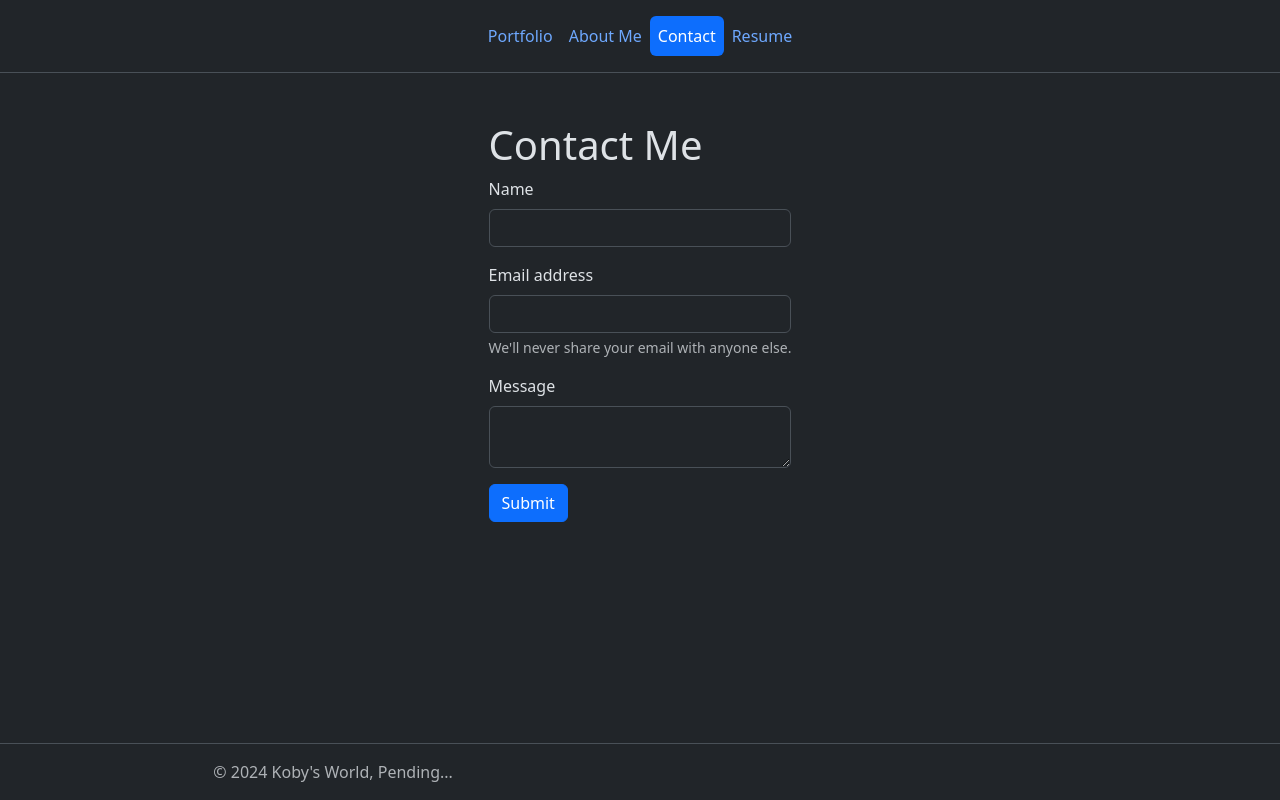
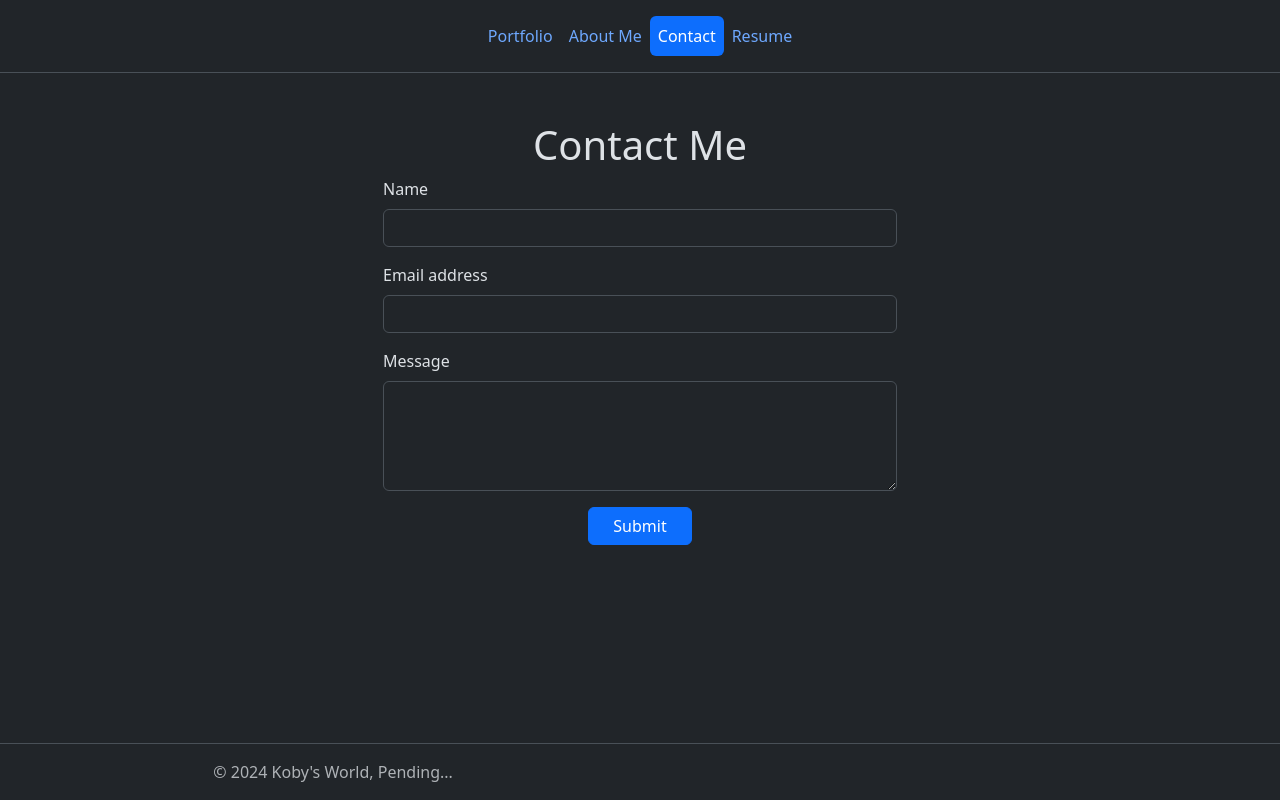
Before and after one commit to KAntBarr/react-portfolio-20, a React (Vite) app: page /Contact in a window 1280 px wide. Built offline with nearby package versions, Linux system fonts and the light colour scheme.

Commit message:
made alignment adjustments to contact page

```diff
--- a/src/pages/Contact/Contact.jsx
+++ b/src/pages/Contact/Contact.jsx
@@ -4,27 +4,33 @@ const Contact = ({ }) => {
 
 
   return (
-    <form className='mt-4 mt-md-5'>
+    <div className='container text-center'>
+      <div className='row'>
+        <div className='col-md-8 offset-md-2 col-lg-6 offset-lg-3'>
+          <form className='mt-4 mt-md-5 d-flex flex-column mx-3 flex-grow-1'>
             <h1>Contact Me</h1>
-      <div className="mb-3">
-        <label htmlFor="exampleInputName1" className="form-label">Name</label>
+            <div className="mb-3 d-flex flex-column">
+              <label htmlFor="exampleInputName1" className="form-label text-start">Name</label>
               <input type="name" className="form-control" id="exampleInputName1" />
             </div>
-      <div className="mb-3">
-        <label htmlFor="exampleInputEmail1" className="form-label">Email address</label>
+            <div className="mb-3 d-flex flex-column">
+              <label htmlFor="exampleInputEmail1" className="form-label text-start">Email address</label>
               <input type="email" className="form-control" id="exampleInputEmail1" aria-describedby="emailHelp" />
-          <div id="emailHelp" className="form-text">We'll never share your email with anyone else.</div>
+              {/* <div id="emailHelp" className="form-text">We'll never share your email with anyone else.</div> */}
             </div>
-      <div className="mb-3">
-        <label htmlFor="exampleInputMessage1" className="form-label">Message</label>
-        <textarea type="message" className="form-control" id="exampleInputMessage1" />
+            <div className="mb-3 d-flex flex-column">
+              <label htmlFor="exampleInputMessage1" className="form-label text-start">Message</label>
+              <textarea type="message" className="form-control" id="exampleInputMessage1" rows='4' />
             </div>
             {/* <div className="mb-3 form-check">
         <input type="checkbox" className="form-check-input" id="exampleCheck1" />
           <label className="form-check-label" htmlFor="exampleCheck1">Check me out</label>
       </div> */}
-      <button type="submit" className="btn btn-primary">Submit</button>
+            <button type="submit" className="btn btn-primary mx-auto px-4">Submit</button>
           </form>
+        </div>
+      </div>
+    </div>
   );
 }
 
```
Lines whose indentation alone changed are shown as unchanged.
